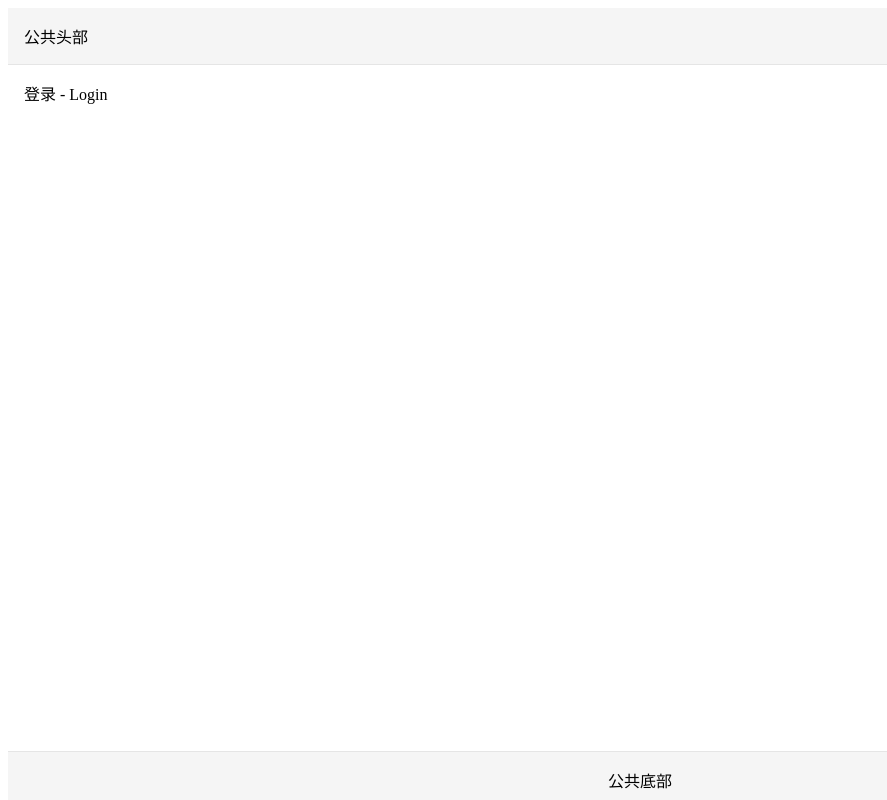
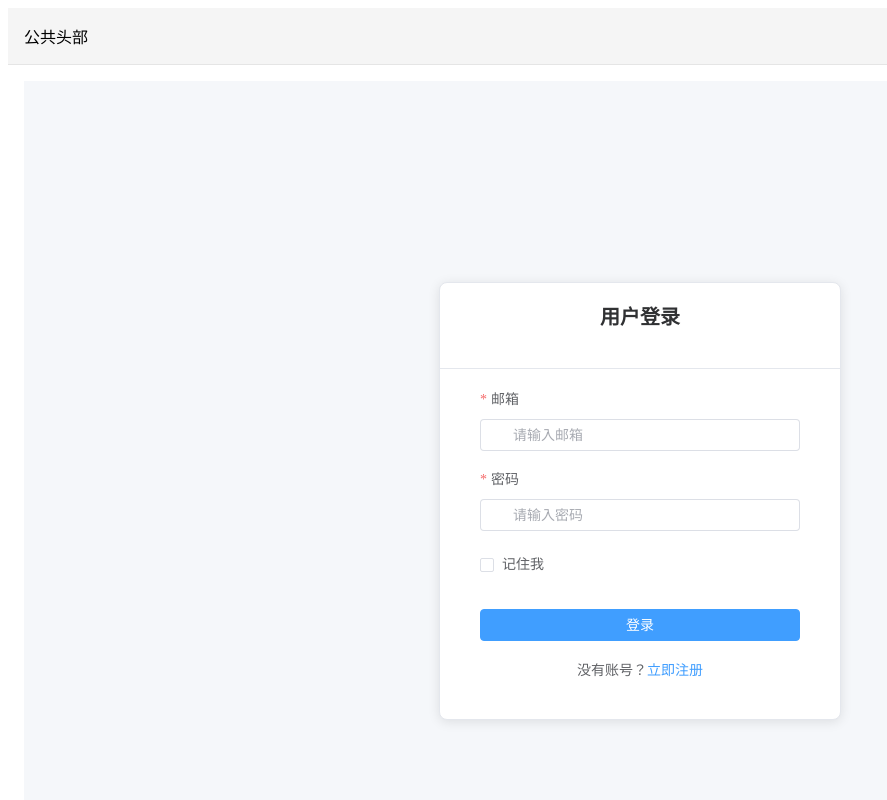
Before and after one commit to lanxiaole/LightBlog, a Vue app in the folder client/: page /login in a window 1280 px wide. Shown: the top 800 px of the page, without its empty margins (0-887 px from the left). Built offline with nearby package versions, Linux system fonts and the light colour scheme; the HTML template or start-up script is replaced by a standard one.

Commit message:
实现登录功能，配置axios拦截器，配置pinia，实现生成token功能

```diff
--- a/client/src/api/auth.ts
+++ b/client/src/api/auth.ts
@@ -1,13 +1,4 @@
-import axios from 'axios';
-
-// 创建 axios 实例
-const api = axios.create({
-  baseURL: 'http://localhost:3000/api',
-  timeout: 10000,
-  headers: {
-    'Content-Type': 'application/json'
-  }
-});
+import api from './index';
 
 // 定义注册请求类型
 export interface RegisterRequest {
@@ -26,6 +17,24 @@ export interface RegisterResponse {
 // 定义错误响应类型
 export interface ErrorResponse {
   message: string;
+}
+
+// 定义登录请求类型
+export interface LoginRequest {
+  email: string;
+  password: string;
+}
+
+// 定义登录响应类型
+export interface LoginResponse {
+  token: string;
+  user: {
+    id: number;
+    email: string;
+    username: string;
+    avatar: string | null;
+    bio: string | null;
+  };
 }
 
 /**
@@ -47,12 +56,36 @@ export async function register(
       password
     });
     return response.data;
-  } catch (error) {
-    if (axios.isAxiosError(error) && error.response) {
+  } catch (error: any) {
+    if (error.response && error.response.data) {
       throw error.response.data as ErrorResponse;
     }
     throw { message: '注册失败' } as ErrorResponse;
   }
 }
 
+/**
+ * 用户登录
+ * @param email 邮箱
+ * @param password 密码
+ * @returns 登录成功的 token 和用户信息
+ */
+export async function login(
+  email: string,
+  password: string
+): Promise<LoginResponse> {
+  try {
+    const response = await api.post<LoginResponse>('/auth/login', {
+      email,
+      password
+    });
+    return response.data;
+  } catch (error: any) {
+    if (error.response && error.response.data) {
+      throw error.response.data as ErrorResponse;
+    }
+    throw { message: '登录失败' } as ErrorResponse;
+  }
+}
+
 export default api;
--- /dev/null
+++ b/client/src/api/index.ts
@@ -0,0 +1,46 @@
+import axios from 'axios';
+import router from '@/router';
+
+// 创建 axios 实例
+const api = axios.create({
+  baseURL: 'http://localhost:3000/api',
+  timeout: 10000,
+  headers: {
+    'Content-Type': 'application/json'
+  }
+});
+
+// 请求拦截器
+api.interceptors.request.use(
+  (config) => {
+    // 从 localStorage 获取 token
+    const token = localStorage.getItem('token');
+    // 如果 token 存在，设置请求头
+    if (token) {
+      config.headers.Authorization = `Bearer ${token}`;
+    }
+    return config;
+  },
+  (error) => {
+    return Promise.reject(error);
+  }
+);
+
+// 响应拦截器
+api.interceptors.response.use(
+  (response) => {
+    return response;
+  },
+  (error) => {
+    // 处理 401 错误（未授权）
+    if (error.response && error.response.status === 401) {
+      // 清除 localStorage 中的 token
+      localStorage.removeItem('token');
+      // 跳转到登录页
+      router.push('/login');
+    }
+    return Promise.reject(error);
+  }
+);
+
+export default api;
--- /dev/null
+++ b/client/src/stores/user.ts
@@ -0,0 +1,72 @@
+import { defineStore } from 'pinia';
+import { login } from '@/api/auth';
+
+// 定义用户信息类型
+interface UserInfo {
+  id: number;
+  email: string;
+  username: string;
+  avatar: string | null;
+  bio: string | null;
+}
+
+// 定义登录凭证类型
+interface LoginCredentials {
+  email: string;
+  password: string;
+}
+
+// 定义用户 store
+export const useUserStore = defineStore('user', {
+  state: () => ({
+    // 从 localStorage 初始化 token
+    token: localStorage.getItem('token') || null,
+    userInfo: null as UserInfo | null
+  }),
+
+  getters: {
+    /**
+     * 判断用户是否已登录
+     */
+    isLoggedIn: (state) => !!state.token
+  },
+
+  actions: {
+    /**
+     * 保存 token 到 state 和 localStorage
+     * @param token JWT token
+     */
+    setToken(token: string) {
+      this.token = token;
+      localStorage.setItem('token', token);
+    },
+
+    /**
+     * 保存用户信息到 state
+     * @param user 用户信息
+     */
+    setUserInfo(user: UserInfo) {
+      this.userInfo = user;
+    },
+
+    /**
+     * 用户登录
+     * @param credentials 登录凭证
+     */
+    async login(credentials: LoginCredentials) {
+      const response = await login(credentials.email, credentials.password);
+      this.setToken(response.token);
+      this.setUserInfo(response.user);
+      return response;
+    },
+
+    /**
+     * 用户登出
+     */
+    logout() {
+      this.token = null;
+      this.userInfo = null;
+      localStorage.removeItem('token');
+    }
+  }
+});
--- a/client/src/views/auth/Login.vue
+++ b/client/src/views/auth/Login.vue
@@ -1,6 +1,177 @@
+<template>
+  <div class="login-container">
+    <el-card class="login-card">
+      <template #header>
+        <div class="login-header">
+          <h2>用户登录</h2>
+        </div>
+      </template>
+      <el-form
+        ref="formRef"
+        :model="form"
+        :rules="rules"
+        label-position="top"
+        class="login-form"
+      >
+        <el-form-item label="邮箱" prop="email">
+          <el-input
+            v-model="form.email"
+            type="email"
+            placeholder="请输入邮箱"
+            prefix-icon="el-icon-message"
+          />
+        </el-form-item>
+        <el-form-item label="密码" prop="password">
+          <el-input
+            v-model="form.password"
+            type="password"
+            placeholder="请输入密码"
+            prefix-icon="el-icon-lock"
+            show-password
+          />
+        </el-form-item>
+        <el-form-item>
+          <el-checkbox v-model="form.rememberMe">记住我</el-checkbox>
+        </el-form-item>
+        <el-form-item>
+          <el-button
+            type="primary"
+            class="login-button"
+            :loading="loading"
+            @click="handleLogin"
+            :disabled="loading"
+          >
+            登录
+          </el-button>
+        </el-form-item>
+        <div class="register-link">
+          没有账号？<router-link to="/register">立即注册</router-link>
+        </div>
+      </el-form>
+    </el-card>
+  </div>
+</template>
+
 <script setup lang="ts">
+import { ref, reactive } from 'vue';
+import { useRouter } from 'vue-router';
+import { ElMessage } from 'element-plus';
+import { useUserStore } from '@/stores/user';
+
+// 表单引用
+const formRef = ref();
+
+// 加载状态
+const loading = ref(false);
+
+// 路由实例
+const router = useRouter();
+
+// 用户 store
+const userStore = useUserStore();
+
+// 表单数据
+const form = reactive({
+  email: '',
+  password: '',
+  rememberMe: false
+});
+
+// 表单验证规则
+const rules = {
+  email: [
+    { required: true, message: '请输入邮箱', trigger: 'blur' },
+    { type: 'email', message: '请输入正确的邮箱格式', trigger: 'blur' }
+  ],
+  password: [
+    { required: true, message: '请输入密码', trigger: 'blur' }
+  ]
+};
+
+// 处理登录
+const handleLogin = async () => {
+  // 表单验证
+  if (!formRef.value) return;
+
+  formRef.value.validate(async (valid: boolean) => {
+    if (valid) {
+      try {
+        loading.value = true;
+
+        // 调用 user store 的 login 方法
+        await userStore.login({
+          email: form.email,
+          password: form.password
+        });
+
+        // 登录成功
+        ElMessage.success('登录成功');
+
+        // 跳转到首页
+        router.push('/');
+      } catch (error: any) {
+        // 登录失败
+        ElMessage.error(error.message || '登录失败');
+      } finally {
+        loading.value = false;
+      }
+    }
+  });
+};
 </script>
 
-<template>
-  <div>登录 - Login</div>
-</template>
+<style scoped>
+.login-container {
+  display: flex;
+  justify-content: center;
+  align-items: center;
+  min-height: 100vh;
+  background-color: #f5f7fa;
+  padding: 20px;
+}
+
+.login-card {
+  width: 100%;
+  max-width: 400px;
+  box-shadow: 0 2px 12px 0 rgba(0, 0, 0, 0.1);
+  border-radius: 8px;
+  overflow: hidden;
+}
+
+.login-header {
+  text-align: center;
+  margin-bottom: 20px;
+}
+
+.login-header h2 {
+  margin: 0;
+  color: #303133;
+  font-size: 20px;
+  font-weight: 600;
+}
+
+.login-form {
+  padding: 0 20px 20px;
+}
+
+.login-button {
+  width: 100%;
+  margin-top: 10px;
+}
+
+.register-link {
+  text-align: center;
+  margin-top: 15px;
+  font-size: 14px;
+  color: #606266;
+}
+
+.register-link a {
+  color: #409eff;
+  text-decoration: none;
+}
+
+.register-link a:hover {
+  text-decoration: underline;
+}
+</style>
```
Also changed, not shown: 2 other files (tests, documents, lock files or other folders).
